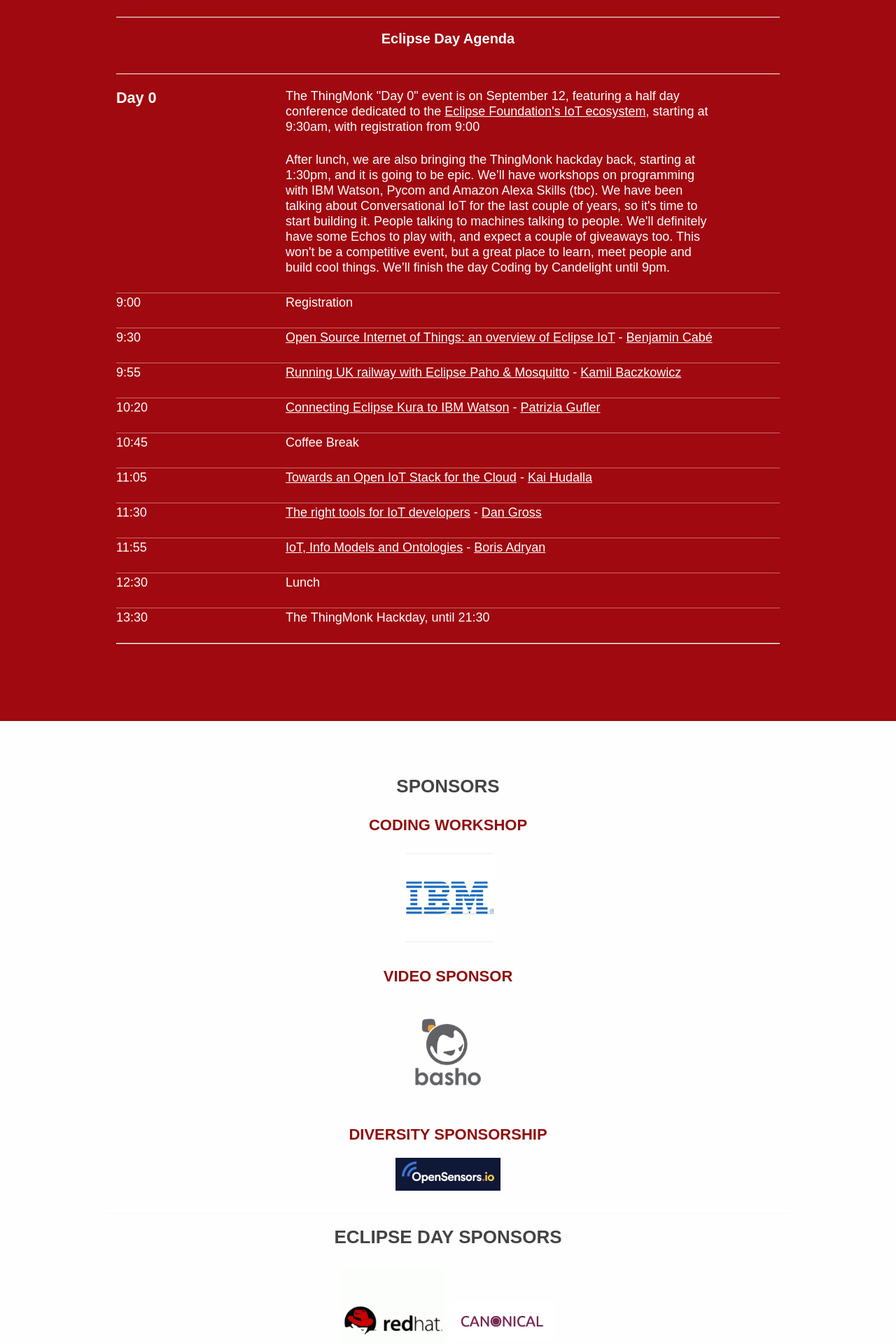
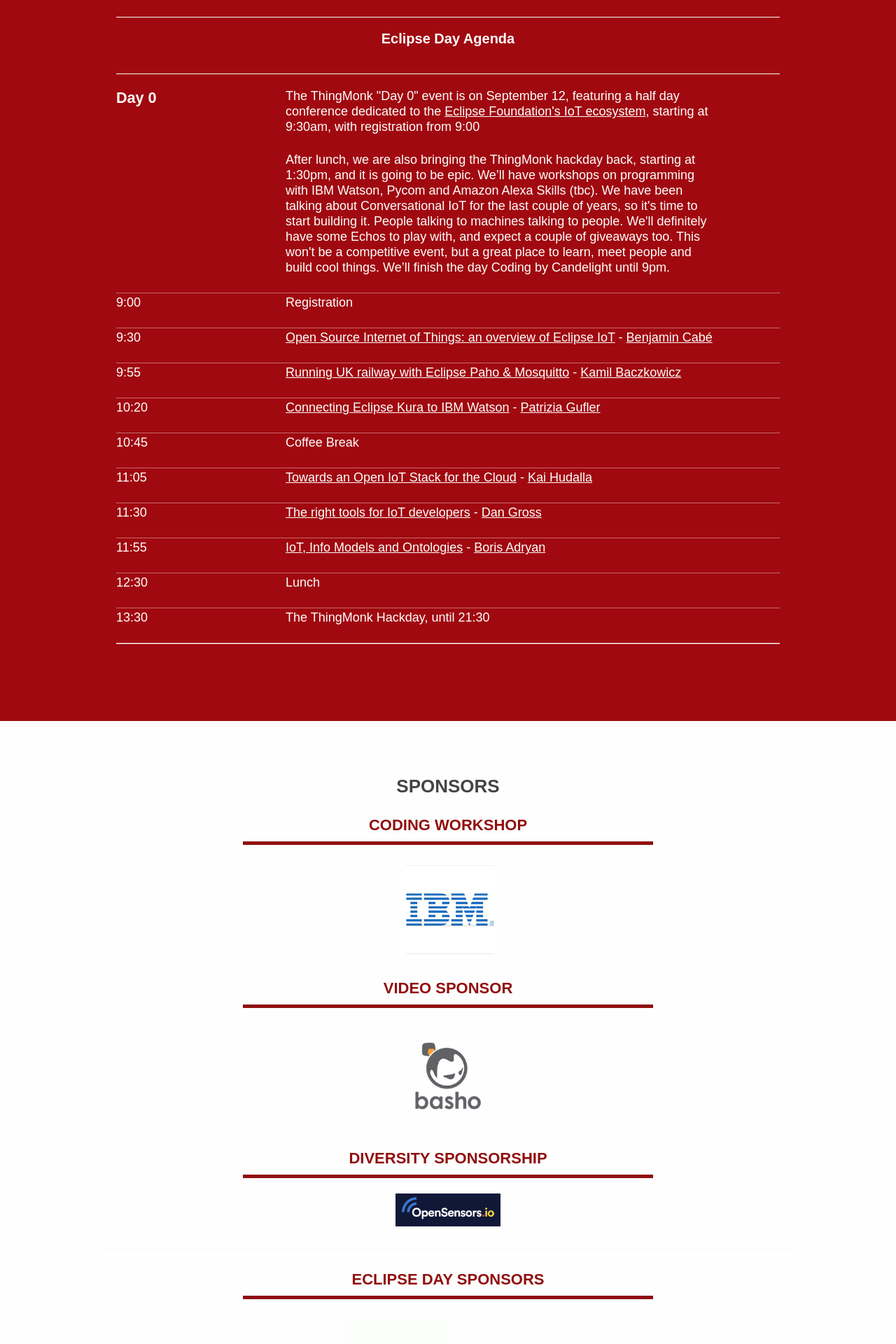
Before and after one commit to thingmonk/thingmonk.github.io, a Jekyll site: the page built from index.html, in a window 1280 px wide. Shown: the part 4480-6400 px from the top of the page at 70% size. Built offline with Jekyll 4.4.1, drawn with Linux system fonts in a browser that asks for light colours.

Commit message:
new tweaks to logos

```diff
--- a/app/css/app.css
+++ b/app/css/app.css
@@ -3600,6 +3600,13 @@
     .l-sponsors h4 {
       font-size: 1.375rem;
       margin-top: 2rem; } }
+  .l-sponsors h4:after {
+    content: "";
+    background-color: #900f0f;
+    height: 5px;
+    display: block;
+    max-width: 60%;
+    margin: 12px 20% 0 20%; }
 
 .l-sponsors .l-sponsors__sponsor {
   text-align: center;
--- a/index.html
+++ b/index.html
@@ -185,8 +185,8 @@
       {% endfor %}
       </div>
       <hr />
-      <h2>Eclipse Day Sponsors</h2>
       <div class="l-sponsors__sponsor">
+      <h4>Eclipse Day Sponsors</h4>
       {% for sponsor in site.data.eclipse_sponsors %}
       <div class="l-sponsors__logo"><a href="http://{{ sponsor.url }}" taget="_blank"><img src="/imgs/sponsors/{{ sponsor.image }}"></a></div>
       {% endfor %}
```
Also changed, not shown: app/scss/thingmonk/theme/_base.scss (+8 -0 lines).
